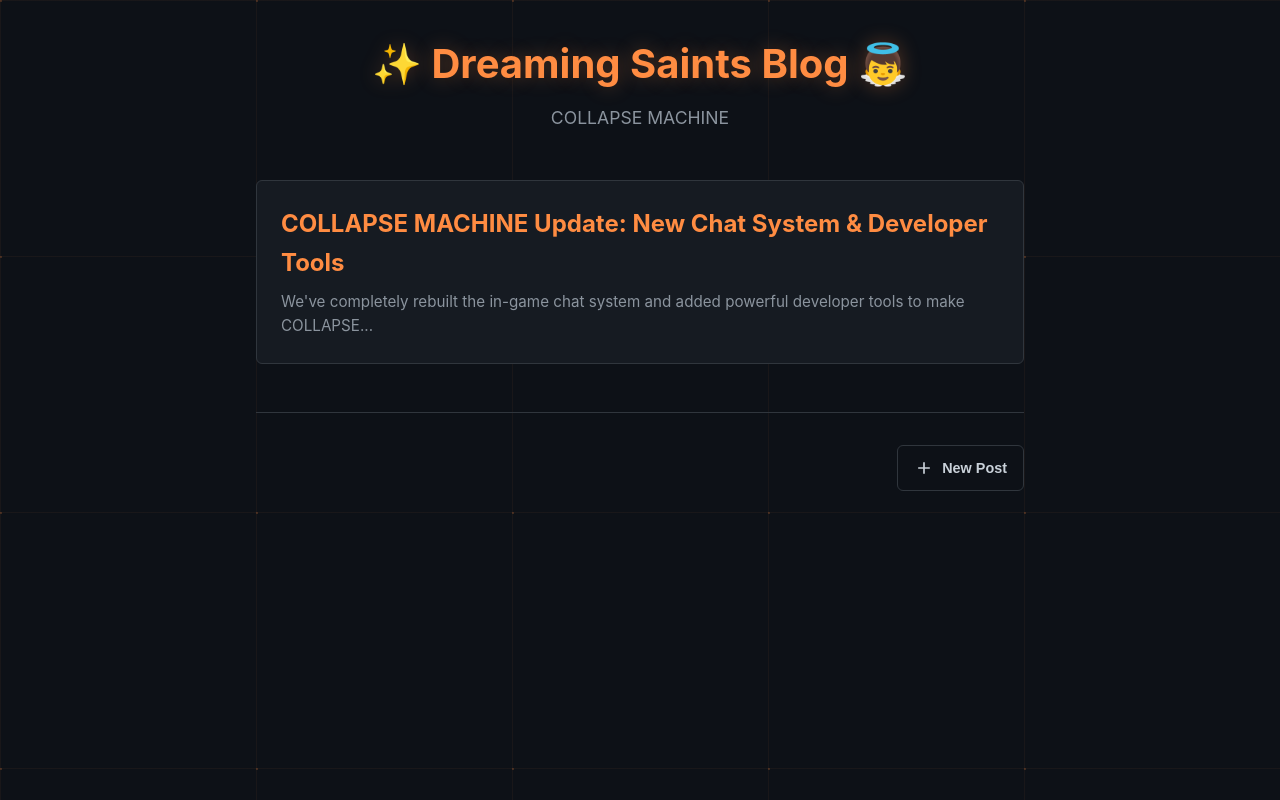
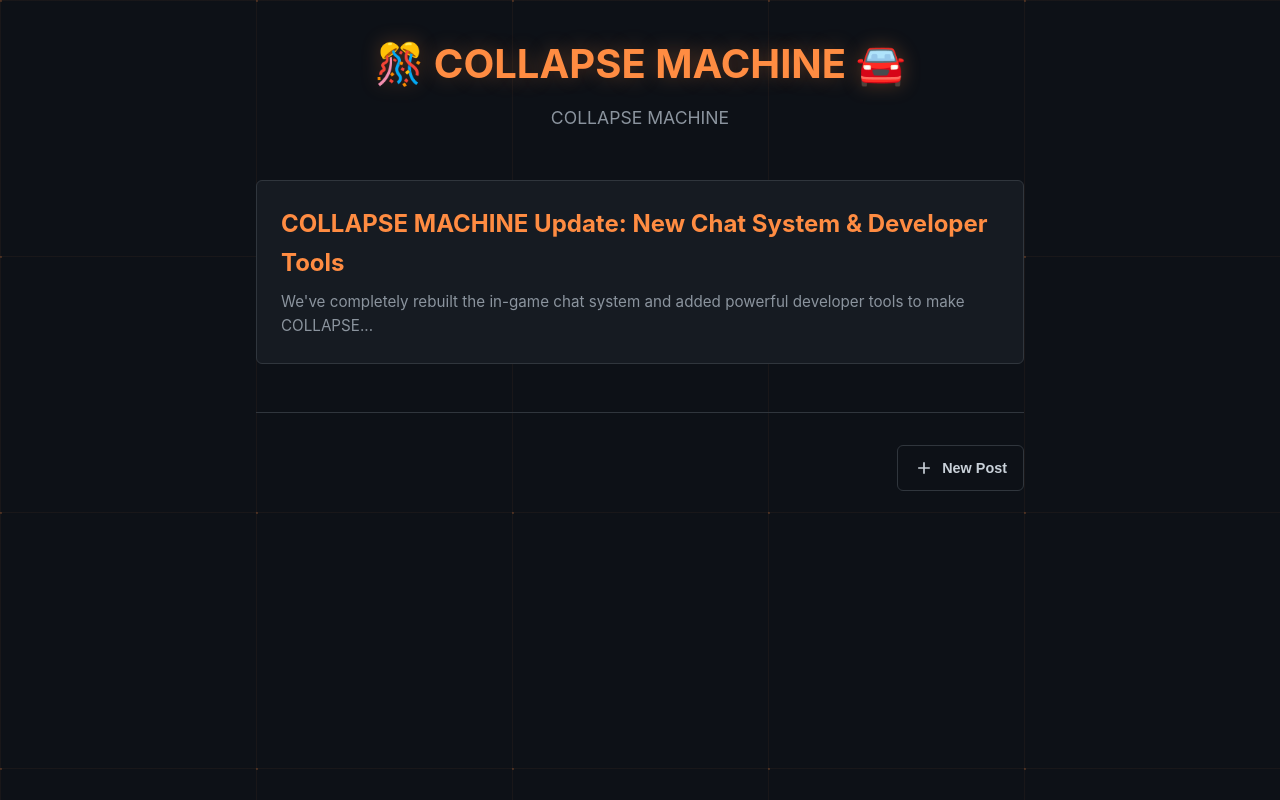
Before and after one commit to StCost/blog, a React (Vite) app: page / in a window 1280 px wide. Built offline with nearby package versions, Linux system fonts and the light colour scheme.

Commit message:
Update site configuration for COLLAPSE MACHINE branding
- Changed blog title and description to reflect the new game development focus.
- Maintained tagline and author information.

```diff
--- a/src/config.ts
+++ b/src/config.ts
@@ -2,8 +2,8 @@ import { Config } from './types';
 
 export const config: Config = {
   site: {
-    title: "✨ Dreaming Saints Blog 👼",
-    description: "Dreaming Saints developing COLLAPSE MACHINE",
+    title: "🎊 COLLAPSE MACHINE 🚘",
+    description: "✨ Dreaming Saints 👼 developing my co-op FPS open world dream-game",
     tagline: "COLLAPSE MACHINE",
     author: "StCost",
     url: "https://stcost.github.io/blog/",
```
